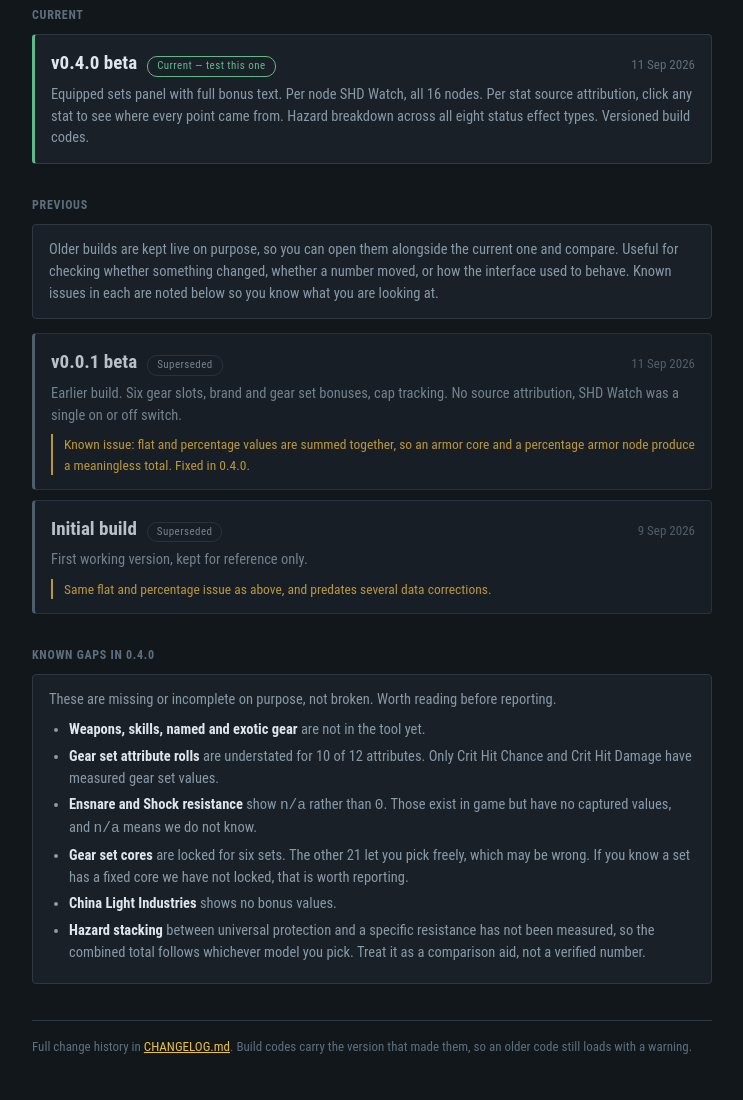
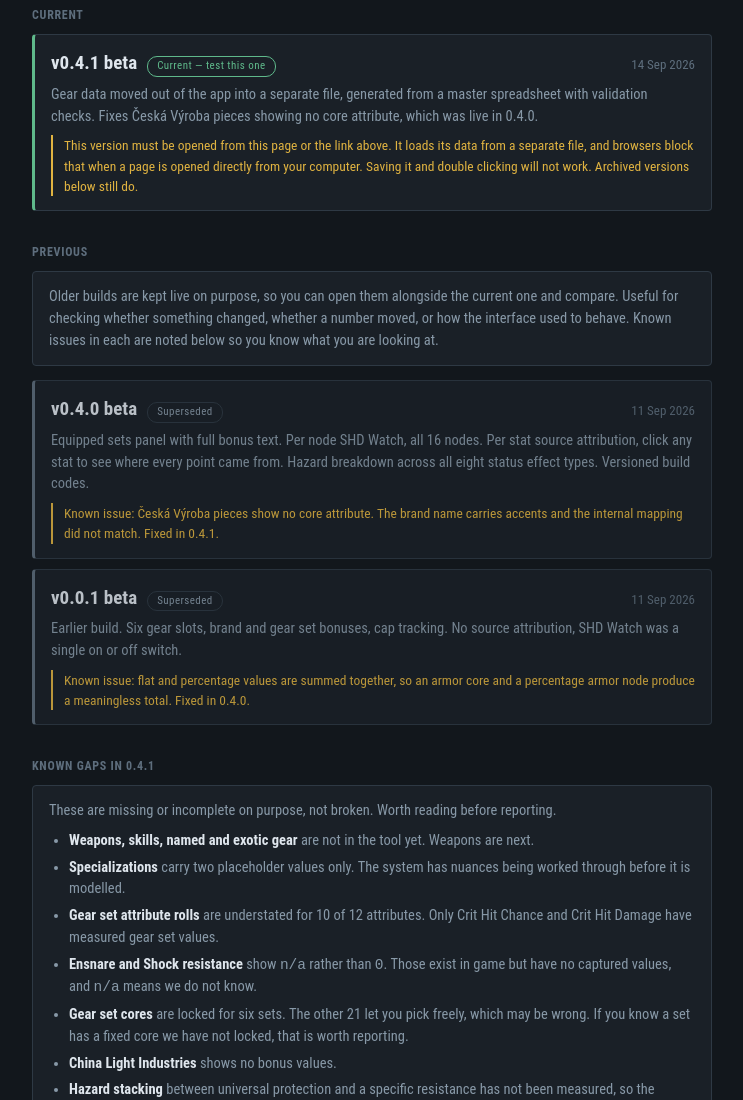
Before and after one commit to theswampbear/SHD-Builder, a plain HTML site: page index.html in a window 1280 px wide. Shown: the part 280-1380 px from the top of the page, without its empty margins (268-1011 px from the left). Drawn offline with Linux system fonts and the light colour scheme.

Commit message:
Add files via upload

```diff
--- a/index.html
+++ b/index.html
@@ -56,16 +56,21 @@ It calculates expected statistical numbers from gear, mods and set bonuses. It d
 
 <h2>Current</h2>
 
-<a class="card current" href="SHD_Builder_beta_0.4.0.html">
+<a class="card current" href="SHD_Builder_beta_0.4.1.html">
   <div class="top">
-    <span class="v">v0.4.0 beta</span>
+    <span class="v">v0.4.1 beta</span>
     <span class="badge now">Current — test this one</span>
-    <span class="date">11 Sep 2026</span>
+    <span class="date">14 Sep 2026</span>
   </div>
   <div class="desc">
-    Equipped sets panel with full bonus text. Per node SHD Watch, all 16 nodes.
-    Per stat source attribution, click any stat to see where every point came from.
-    Hazard breakdown across all eight status effect types. Versioned build codes.
+    Gear data moved out of the app into a separate file, generated from a master
+    spreadsheet with validation checks. Fixes Česká Výroba pieces showing no core
+    attribute, which was live in 0.4.0.
+  </div>
+  <div class="flag">
+    This version must be opened from this page or the link above. It loads its data from a
+    separate file, and browsers block that when a page is opened directly from your computer.
+    Saving it and double clicking will not work. Archived versions below still do.
   </div>
 </a>
 
@@ -77,7 +82,24 @@ It calculates expected statistical numbers from gear, mods and set bonuses. It d
   behave. Known issues in each are noted below so you know what you are looking at.
 </div>
 
-<a class="card old" href="SHD_Builder_beta_v0.0.1.html">
+<a class="card old" href="archive/SHD_Builder_beta_0.4.0.html">
+  <div class="top">
+    <span class="v">v0.4.0 beta</span>
+    <span class="badge">Superseded</span>
+    <span class="date">11 Sep 2026</span>
+  </div>
+  <div class="desc">
+    Equipped sets panel with full bonus text. Per node SHD Watch, all 16 nodes.
+    Per stat source attribution, click any stat to see where every point came from.
+    Hazard breakdown across all eight status effect types. Versioned build codes.
+  </div>
+  <div class="flag">
+    Known issue: Česká Výroba pieces show no core attribute. The brand name carries accents
+    and the internal mapping did not match. Fixed in 0.4.1.
+  </div>
+</a>
+
+<a class="card old" href="archive/SHD_Builder_beta_v0.0.1.html">
   <div class="top">
     <span class="v">v0.0.1 beta</span>
     <span class="badge">Superseded</span>
@@ -93,25 +115,15 @@ It calculates expected statistical numbers from gear, mods and set bonuses. It d
   </div>
 </a>
 
-<a class="card old" href="SHD_Builder.html">
-  <div class="top">
-    <span class="v">Initial build</span>
-    <span class="badge">Superseded</span>
-    <span class="date">9 Sep 2026</span>
-  </div>
-  <div class="desc">
-    First working version, kept for reference only.
-  </div>
-  <div class="flag">
-    Same flat and percentage issue as above, and predates several data corrections.
-  </div>
-</a>
 
-<h2>Known gaps in 0.4.0</h2>
+
+<h2>Known gaps in 0.4.1</h2>
 <div class="box">
   These are missing or incomplete on purpose, not broken. Worth reading before reporting.
   <ul>
-    <li><strong>Weapons, skills, named and exotic gear</strong> are not in the tool yet.</li>
+    <li><strong>Weapons, skills, named and exotic gear</strong> are not in the tool yet. Weapons are next.</li>
+    <li><strong>Specializations</strong> carry two placeholder values only. The system has nuances
+      being worked through before it is modelled.</li>
     <li><strong>Gear set attribute rolls</strong> are understated for 10 of 12 attributes. Only Crit Hit
       Chance and Crit Hit Damage have measured gear set values.</li>
     <li><strong>Ensnare and Shock resistance</strong> show <code>n/a</code> rather than <code>0</code>.
```
